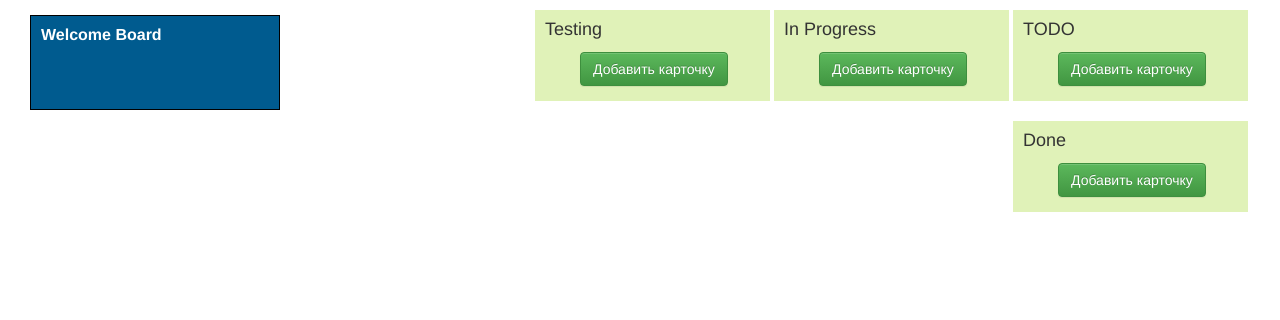
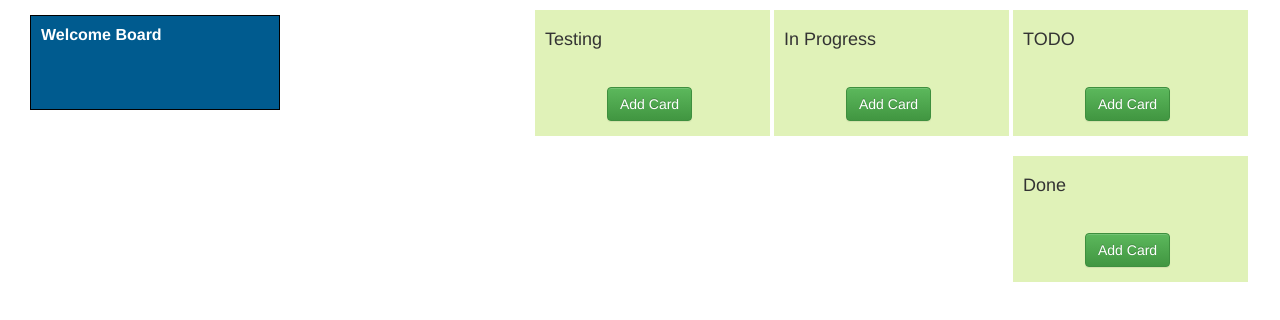
Before and after one commit to supostat/code-review, a React (Create React App) app: page / in a window 1280 px wide. Both pictures are taken after typing "Sample" into the empty fields and a click on the input "Сохранить". Shown: the top 320 px of the page. Built offline with nearby package versions, Linux system fonts and the light colour scheme.

Commit message:
add function for edit column title

```diff
--- a/src/App.js
+++ b/src/App.js
@@ -33,22 +33,25 @@ class App extends React.Component {
       cardData: getData('card'),
       columnTitleIsEdit: false
     }
-    this.handleChangeEvent = this.handleChangeEvent.bind(this);
-    this.add = this.add.bind(this);
   }
 
-  handleChangeEvent(e) {
+  handleChangeEvent = (e) => {
     console.log("Set State function");
     this.setState({username: e.target.value});
   }
 
-  add() {
+  add = () => {
     setData('username', this.state.username);
     setDefaultDashboardAndColumn();
     this.setState({username: getUsername(), columnData: getData('column')});
   }
 
-  requestUsername() {
+  updateColumnTitle = (callBack, e) => {
+    callBack(e);
+    this.setState({columnData: getData('column')});
+  }
+
+  requestUsername = () => {
     var columnData = this.state.columnData;
     if (columnData) {
       return (
@@ -58,7 +61,7 @@ class App extends React.Component {
           </div>
           <div className="second-screen col-xs-9 col-sm-9 col-md-9 col-lg-9">
             {columnData.map((e, i) => {
-              return (<Column columnName={e.name} key={i} columnId={e.id} index={i} />);
+              return (<Column columnName={e.name} key={i} columnId={e.id} index={i} updateColumnTitle={this.updateColumnTitle}/>);
             })}
           </div>
         </div>
--- a/src/components/Card.js
+++ b/src/components/Card.js
@@ -1,5 +1,6 @@
 import React from 'react';
 import CommentBlock from './CommentBlock';
+import ReactDOM from 'react-dom'
 
   const getData = (dataName) =>
     JSON.parse(localStorage.getItem(dataName));
@@ -17,38 +18,52 @@ class Card extends React.Component {
       isOpen: false,
       cardData: getData('card')
     }
-    this.closeCardDetails = this.closeCardDetails.bind(this);
-    this.openCardDetails = this.openCardDetails.bind(this);
-    this.renderCardDetails = this.renderCardDetails.bind(this);
-    this.renderCard = this.renderCard.bind(this);
-    this.removeCard = this.removeCard.bind(this);
+    this.refs = {
+      focusedElement: null
+    }
   }
 
-  closeCardDetails() {
+  closeCardDetails = () => {
     this.setState({isOpen: false});
   }
 
-  openCardDetails(event) {
+  closeCardDetailsByKey = (e) => {
+    console.log("Close By Key is invoked");
+    if(e.keyCode === 27)
+      this.setState({isOpen: false});
+  }
+
+  openCardDetails = (event) => {
     if(!((event.target).getAttribute('class') === "card-delete-button")){
       this.setState({isOpen: true});
     }
   }
 
-  renderCardDetails() {
+  focus = () => {
+    this.focusedElement.focus();
+  }
+
+  renderCardDetails = () => {
       return (
-        <div className="popup-shim">
-          <div className="cardDetails">
-            <div onClick={this.closeCardDetails} className="exit-button"></div>
-            <h1>{this.props.cardName}</h1>
-            <h2>In column {this.props.columnName}</h2>
-            <p>Description TODO</p>
-            <CommentBlock cardId={this.props.cardId} cardName={this.props.cardName}/>
+        <div id="popupShim" className="popup-shim"
+          ref={(div) => {this.focusedElement = div}}
+          onKeyUp={(e) => {this.closeCardDetailsByKey(e)}}
+          tabIndex="-1">
+          <div className="cardDetails"
+            data-backdrop="static"
+            data-keyboard="false">
+              <div onClick={this.closeCardDetails}
+                className="exit-button"></div>
+              <h1>{this.props.cardName}</h1>
+              <h2>In column {this.props.columnName}</h2>
+              <p>Description TODO</p>
+              <CommentBlock cardId={this.props.cardId} cardName={this.props.cardName}/>
           </div>
         </div>
       );
   }
 
-  removeCard(cardId) {
+  removeCard = (cardId) => {
     var cardArr, commentArr, newCardArr, newCommentArr;
         cardArr = getData('card');
         newCardArr = cardArr.filter((e, i) => {return (!(e.id === cardId))});
@@ -61,7 +76,7 @@ class Card extends React.Component {
     }
   }
 
-  renderCard(){
+  renderCard = () => {
     var updateCard = this.props.updateCard;
     return (
       <div>
--- a/src/components/Column.js
+++ b/src/components/Column.js
@@ -21,34 +21,55 @@ class Column extends React.Component{
       cardName: '',
       columnName: ''
     }
-    this.handleChangeEvent  = this.handleChangeEvent.bind(this);
-    this.handleColumnTitle  = this.handleColumnTitle.bind(this);
-    this.edit = this.edit.bind(this);
-    this.save = this.save.bind(this);
-    this.editColumnTitle = this.editColumnTitle.bind(this);
-    this.renderEdit = this.renderEdit.bind(this);
-    this.renderRegular = this.renderRegular.bind(this);
-    this.updateCard = this.updateCard.bind(this);
   }
 
-  handleChangeEvent(e) {
+  handleChangeEvent = (e) => {
     this.setState({cardName: e.target.value});
   }
 
-  handleColumnTitle(e) {
+  handleColumnTitle = (e) => {
     this.setState({columnName: e.target.value});
   }
 
-  edit() {
+  switchToEditColumnTitle = (name) => {
+    this.setState({isEditTitle: true, columnName: name});
+  }
+
+  handleKeyPress = (event) => {
+    if(event.keyCode === 27 || event.keyCode === 13){
+      this.setColumnTitle();
+    }
+  }
+
+  handleClickColumnTitle = (event) => {
+      this.setColumnTitle();
+  }
+
+  setColumnTitle = () => {
+    var columnName, arr, newArr;
+    columnName = (this.state.columnName === '') ? "" : this.state.columnName;
+    arr = getData('column');
+      newArr = arr.map((e, i) => {
+        if(this.props.index === i){
+          e.name = columnName;
+          return e;
+        }else{
+          return e;
+        }
+      });
+      setData('column', newArr);
+      this.setState({isEditTitle: false, columnData: getData('column')});
+  }
+
+  edit = () => {
     this.setState({isEditCard: true});
   }
 
-  save() {
+  save = () => {
     var newArr, columnId, arr, id;
     columnId = this.props.columnId;
     arr = getData('card') || [];
     id = (arr.length > 0) ? (arr[arr.length - 1].id + 1) : 1;
-    console.log(arr);
       if(this.state.cardName.trim() !== ""){
         newArr = arr.concat({id: id, columnId: columnId, name: this.state.cardName.trim(), description: ''});
         setData('card', newArr);
@@ -58,13 +79,13 @@ class Column extends React.Component{
       }
     }
 
-  editColumnTitle(index) {
-    var arr = this.state.columnData;
+  editColumnTitle = (index) => {
+    var arr = getData('column');
     arr[index].editMode = true;
     this.setState({columnData: getData('column')});
   }
 
-  renderEdit() {
+  renderEdit = () => {
     return (
       <div className="add-card-contaner">
         <textarea
@@ -74,26 +95,55 @@ class Column extends React.Component{
         </textarea>
         <button
           className="btn btn-success add-card"
-          onClick={this.save}>Добавить карточку</button>
+          onClick={this.save}>Add Card</button>
       </div>
     );
   }
 
-  renderRegular() {
+  renderRegular = () => {
     return (
-      <a href="#" onClick={this.edit} className="btn btn-success add-card">Добавить карточку</a>
+      <a href="#" onClick={this.edit} className="btn btn-success add-card">Add Card</a>
     );
   }
 
-  updateCard(cardFn, cardId){
+  updateCard = (cardFn, cardId) => {
     cardFn(cardId);
     this.setState({cardData: getData('card')});
+  }
+
+  setSelectionInEnd = (e) => {
+    e.target.setSelectionRange(e.target.value.length, e.target.value.length);
+  }
+
+  renderTitle = () => {
+    if(!this.state.isEditTitle){
+      return (
+        <h1 className="column-title" onClick={() => {this.switchToEditColumnTitle(this.props.columnName)}}>{this.props.columnName}</h1>
+      );
+    }else{
+      return(
+        <input type="text"
+              ref="inputColumnTitle"
+              className="input-column-title input"
+              autoFocus="true"
+              value={this.state.columnName}
+              onKeyDown={(e) => {this.props.updateColumnTitle(this.handleKeyPress, e)}}
+              onFocus={this.setSelectionInEnd.bind(this)}
+              onBlur={(e) =>{this.props.updateColumnTitle(this.handleClickColumnTitle, e)}}
+              onChange={this.handleColumnTitle}/>
+      );
+    }
   }
 
   render() {
     return (
       <div className="column">
-        <h1>{this.props.columnName}</h1>
+        <div className="column-title-container">
+        {
+          this.renderTitle()
+        }
+        </div>
+        <div className="card-container">
         {
           (!this.state.cardData) ? null : this.state.cardData.map((e, i) => {
             return (e.columnId === this.props.columnId) ?
@@ -106,6 +156,7 @@ class Column extends React.Component{
             null;
           })
         }
+        </div>
         <div>
           {(this.state.isEditCard) ? this.renderEdit() : this.renderRegular()}
         </div>
--- a/src/components/CommentBlock.js
+++ b/src/components/CommentBlock.js
@@ -24,38 +24,27 @@ class CommentBlock extends React.Component {
       commentButton: true,
       commentTitle: ''
     }
-    this.handleChangeEvent = this.handleChangeEvent.bind(this);
-    this.handleCommentTitle = this.handleCommentTitle.bind(this);
-    this.edit = this.edit.bind(this);
-    this.save = this.save.bind(this);
-    this.remove = this.remove.bind(this);
-    this.editComment = this.editComment.bind(this);
-    this.saveComment = this.saveComment.bind(this);
-    this.renderCommentList = this.renderCommentList.bind(this);
-    this.setState = this.setState.bind(this);
   }
 
-  handleChangeEvent(e) {
+  handleChangeEvent = (e) => {
     (e.target.value) ? this.setState({buttonIsActive: true}) : this.setState({buttonIsActive: false});
     this.setState({commentName: e.target.value});
   }
 
-  handleCommentTitle(e) {
-    console.log(e.target.value);
-    console.log(this.state.commentButton);
+  handleCommentTitle = (e) => {
     (e.target.value === '') ? this.setState({commentButton: true}) : this.setState({commentButton: false});
     console.log(this.state.commentButton);
     this.setState({commentTitle: e.target.value});
   }
 
-  edit(index){
+  edit = (index) => {
     var arr = this.state.commentData;
     arr[index].description = this.state.commentContent;
     setData('comment', arr);
     this.setState({commentData: getData('comment')});
   }
 
-  save(){
+  save = () =>{
     var username, commentName, arr, newArr;
         username = this.state.username;
         commentName = this.state.commentName;
@@ -65,20 +54,20 @@ class CommentBlock extends React.Component {
     this.setState({commentData: getData('comment'), commentName: ''});
   }
 
-  remove(index){
+  remove = (index) => {
     var arr = this.state.commentData;
     arr.splice(index, 1);
     setData('comment', arr);
     this.setState({commentData: getData('comment')});
   }
 
-  editComment(index, content) {
+  editComment = (index, content) => {
     var arr = this.state.commentData;
     arr[index].editMode = true;
     this.setState({commentData : arr, commentTitle: content});
   }
 
-  saveComment(index) {
+  saveComment = (index) => {
     var arr = this.state.commentData;
     arr[index].description = this.state.commentTitle;
     arr[index].editMode = false;
@@ -86,7 +75,7 @@ class CommentBlock extends React.Component {
     this.setState({commentData: getData('comment'), commentTitle: ''});
   }
 
-  renderCommentList() {
+  renderCommentList = () => {
     const {cardId} = this.props;
     const {commentData, username, commentTitle, commentButton} = this.state;
     var remove, edit, handleEvent, save;
--- a/src/index.css
+++ b/src/index.css
@@ -86,10 +86,33 @@ h1{
 	margin: 10px 2px;
 	cursor: pointer;
 	background: rgba(193, 229, 114, .5);
+	position: relative;
 }
-.column h1 {
-	margin: 10px 0 0 10px;
+.column-title-container {
+	margin-left: 10px;
+	margin-top: 10px;
+	height: 45px;
+}
+.column-title {
+	min-height: 20px;
 	font-size: 18px !important;
+}
+.input-column-title {
+	width: 218px;
+	font-size: 18px;
+	border-radius: 3px;
+	margin-top: 3px;
+}
+.lock-window {
+	top: 0;
+	right: 0;
+	bottom: 0;
+	left: 0;
+	overflow: auto;
+	background: rgba(0, 0, 0, .6);
+}
+.card-container {
+	margin: 0 0 0 0;
 }
 .card {
 	width: 170px;
@@ -100,13 +123,14 @@ h1{
 	cursor: pointer;
 }
 .card h1{
+	margin-top: 0;
 	padding: 10px 0 0 6px;
 }
 .add-card {
-	margin: 12px 0 15px 45px !important;
+	margin: 12px 0 15px 72px !important;
 }
 .add-card-area {
-	margin: 20px 0 0 27px;
+	margin: 0 0 0 27px;
 }
 
 .add-card-container{
```
